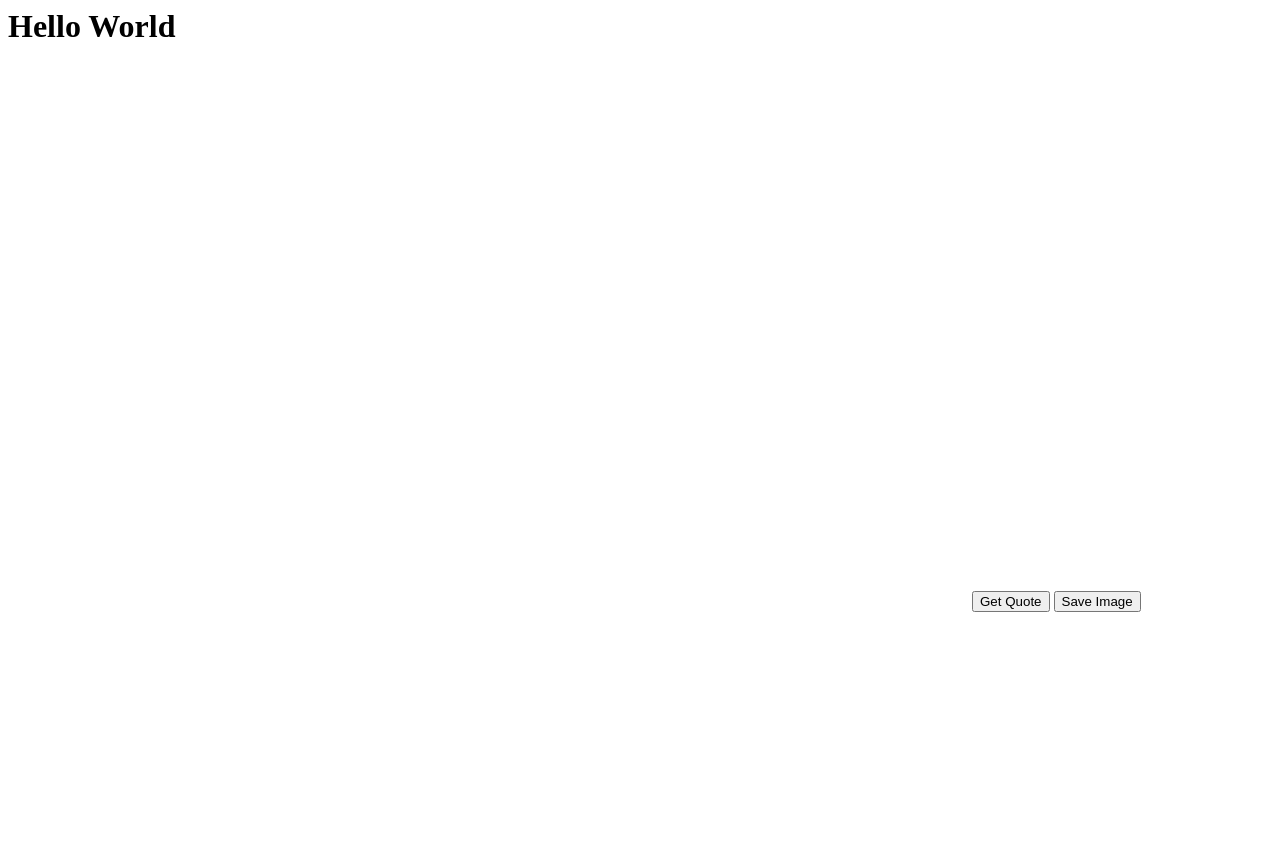
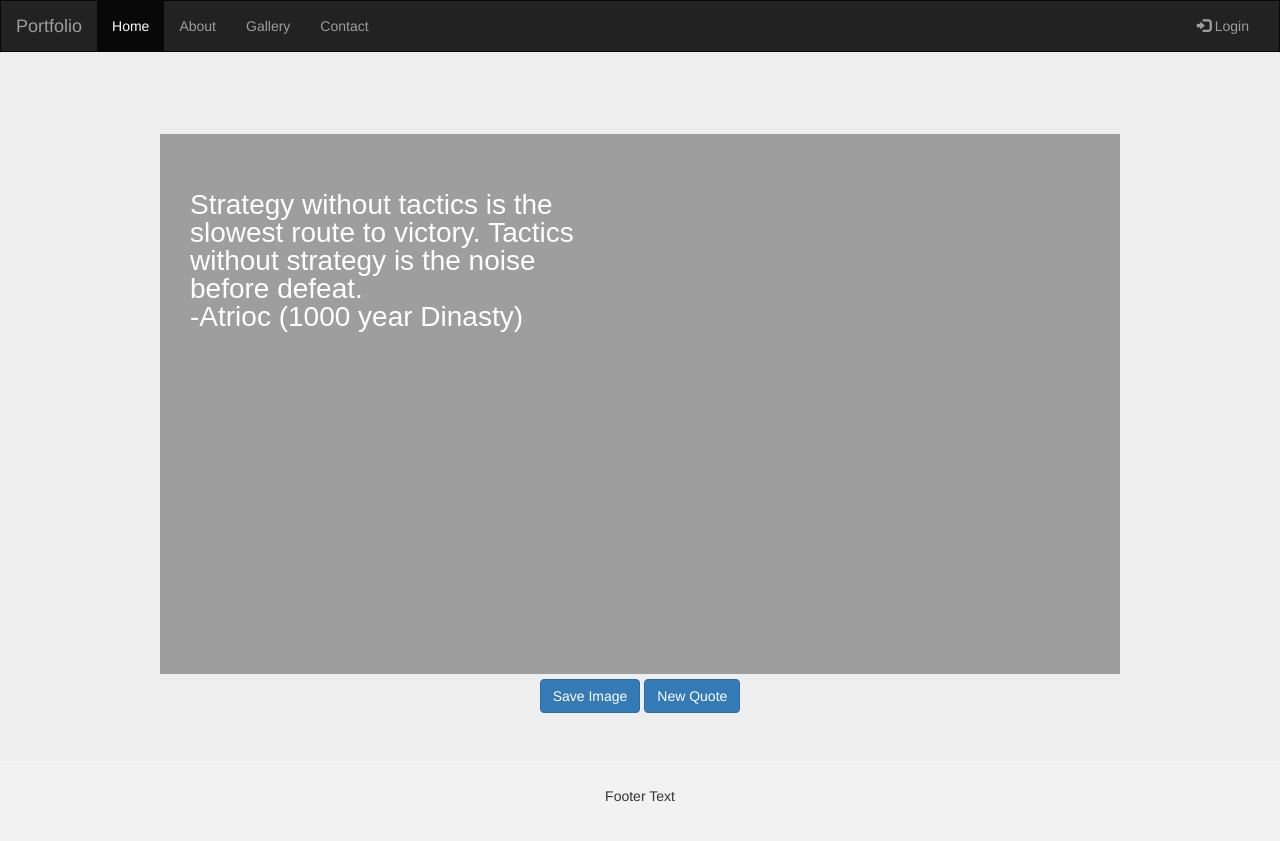
Before and after one commit to Deischox/1000YearDinasty, a plain HTML site: page index.html in a window 1280 px wide. Before the commit the page ends 800 px from the top, so only its background shows below. Drawn offline with nearby package versions, Linux system fonts and the light colour scheme; a web font is replaced by a local one.

Commit message:
Update index.html

```diff
--- a/index.html
+++ b/index.html
@@ -1,20 +1,79 @@
+<!DOCTYPE html>
+<html lang="en">
 <head>
-    <link rel="preconnect" href="https://fonts.googleapis.com">
-<link rel="preconnect" href="https://fonts.gstatic.com" crossorigin>
-<link href="https://fonts.googleapis.com/css2?family=Petit+Formal+Script&display=swap" rel="stylesheet">
+  <title>Bootstrap Example</title>
+  <meta charset="utf-8">
+  <meta name="viewport" content="width=device-width, initial-scale=1">
+  <link rel="stylesheet" href="https://maxcdn.bootstrapcdn.com/bootstrap/3.4.1/css/bootstrap.min.css">
+  <script src="https://ajax.googleapis.com/ajax/libs/jquery/3.5.1/jquery.min.js"></script>
+  <script src="https://maxcdn.bootstrapcdn.com/bootstrap/3.4.1/js/bootstrap.min.js"></script>
 
+ <style>
+    /* Remove the navbar's default margin-bottom and rounded borders */
+    .navbar {
+      margin-bottom: 0;
+      border-radius: 0;
+    }
+
+    /* Add a gray background color and some padding to the footer */
+    footer {
+      background-color: #f2f2f2;
+      padding: 25px;
+    }
+  </style>
 </head>
-<h1>Hello World</h1>
-<canvas id="canvas" width="960" height="540"></canvas>
-<button onclick="generateQuote()">Get Quote</button>
-<button onclick="saveImage()">Save Image</button>
+<body>
+
+<nav class="navbar navbar-inverse">
+  <div class="container-fluid">
+    <div class="navbar-header">
+      <button type="button" class="navbar-toggle" data-toggle="collapse" data-target="#myNavbar">
+        <span class="icon-bar"></span>
+        <span class="icon-bar"></span>
+        <span class="icon-bar"></span>
+      </button>
+      <a class="navbar-brand" href="#">Portfolio</a>
+    </div>
+    <div class="collapse navbar-collapse" id="myNavbar">
+      <ul class="nav navbar-nav">
+        <li class="active"><a href="#">Home</a></li>
+        <li><a href="#">About</a></li>
+        <li><a href="#">Gallery</a></li>
+        <li><a href="#">Contact</a></li>
+      </ul>
+      <ul class="nav navbar-nav navbar-right">
+        <li><a href="#"><span class="glyphicon glyphicon-log-in"></span> Login</a></li>
+      </ul>
+    </div>
+  </div>
+</nav>
+
+<div class="jumbotron" style="margin-bottom: 0;">
+  <div class="container text-center">
+    <canvas style="margin-top: 3%;" id="canvas" width="960" height="540"></canvas>
+  </div>
+  <div class="container text-center">
+    <button type="button" class="btn btn-primary" onclick="saveImage()">Save Image </button>
+    <button type="button" class="btn btn-primary" onclick="generateQuote()">New Quote</button>
+  </div>
+
+</div>
+
+<footer class="container-fluid text-center">
+  <p>Footer Text</p>
+</footer>
+
+
 <script>
 
 
   function saveImage()
   {
       var circle_canvas = document.getElementById("canvas");
-        localStorage.setItem("imgCanvas",circle_canvas.toDataURL());
+      var image = canvas.toDataURL("image/png").replace("image/png", "image/octet-stream");  // here is the most important part because if you dont replace you will get a DOM 18 exception.
+
+
+      window.location.href=image; // it will save locally
   }
 
 
@@ -120,4 +179,11 @@ addTextToImage("https://i.imgur.com/FDin4gj.jpg", obj[r]);
 }
 
 
+window.onload = generateQuote();
+
 </script>
+
+
+
+</body>
+</html>
```
Lines whose indentation alone changed are shown as unchanged.
